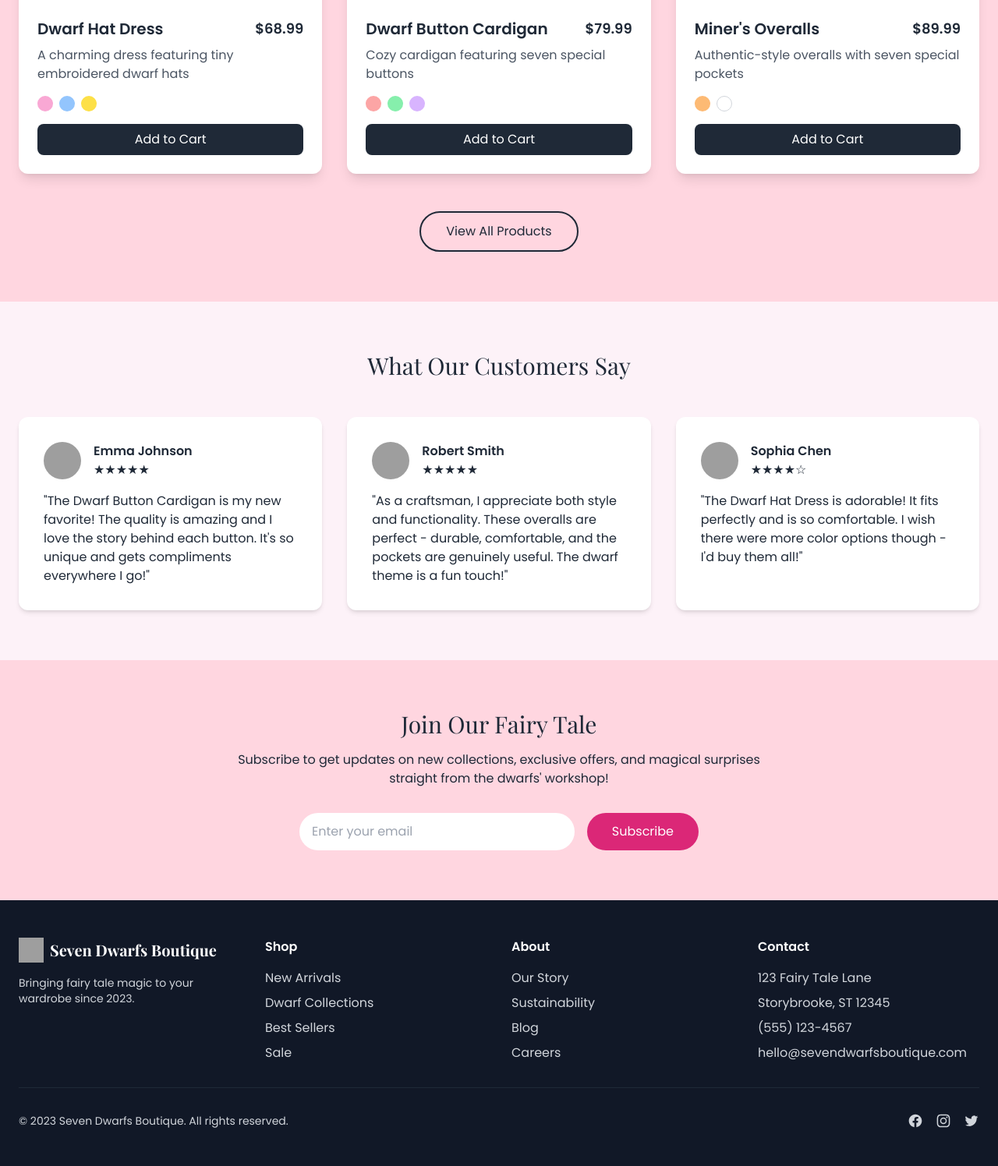
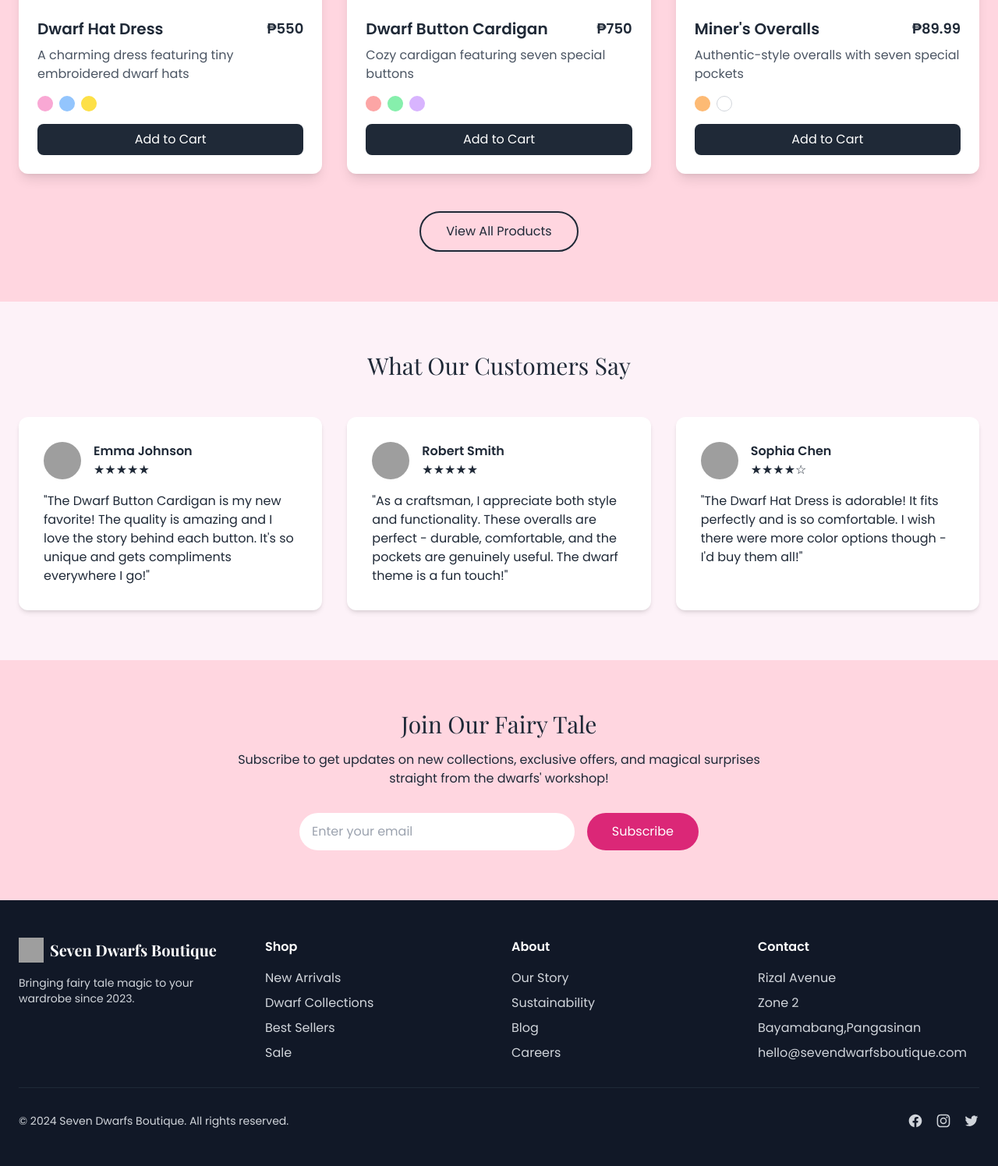
Before and after one commit to Ayesumoon/capstone-main, a PHP site: page /customerside/homepage.php in a window 1280 px wide. Shown: the part 1902-3398 px from the top of the page at 78% size. Run offline with PHP 8.4, Linux system fonts and the light colour scheme; data comes from the database, SQL or seed files in the repository; some libraries are stand-ins or nearby versions; grey boxes are pictures that could not be loaded.

Commit message:
changes 9/24

```diff
--- a/customerside/homepage.php
+++ b/customerside/homepage.php
@@ -64,8 +64,8 @@ $isLoggedIn = isset($_SESSION['customer_id']); // Adjust if you're using a diffe
     <ul class="flex flex-wrap justify-center space-x-4 text-sm md:text-base">
       <li><a href="homepage.php" class="bg-pink-500 hover:bg-pink-600 text-white px-4 py-2 rounded-full transition">Home</a></li>
       <li><a href="shop.php" class="hover:text-pink-500">Shop</a></li>
-      <li><a href="about.php" class="hover:text-pink-500">About</a></li>
-      <li><a href="contact.php" class="hover:text-pink-500">Contact</a></li>
+      <li><a href="about" class="hover:text-pink-500">About</a></li>
+      <li><a href="contact" class="hover:text-pink-500">Contact</a></li>
     </ul>
 
     <!-- Icons -->
@@ -145,6 +145,7 @@ $isLoggedIn = isset($_SESSION['customer_id']); // Adjust if you're using a diffe
     </form>
   </div>
 </div>
+
 
 
 
@@ -272,13 +273,13 @@ $isLoggedIn = isset($_SESSION['customer_id']); // Adjust if you're using a diffe
         <!-- Product 1 -->
         <div class="bg-white rounded-xl overflow-hidden shadow-lg product-card transition duration-300">
           <div class="relative">
-            <img src="https://storage.googleapis.com/workspace-0f70711f-8b4e-4d94-86f1-2a93ccde5887/image/e7509efe-d19b-4525-b9e8-60958fa1f875.png" alt="Pastel pink dress with embroidered dwarf hats along the hem and puff sleeves" class="w-full h-80 object-cover">
+            <img src= coords.jpg alt="Pastel pink dress with embroidered dwarf hats along the hem and puff sleeves" class="w-full h-80 object-cover">
             <span class="absolute top-4 right-4 bg-pink-200 text-pink-800 text-xs font-bold px-3 py-1 rounded-full">New</span>
           </div>
           <div class="p-6">
             <div class="flex justify-between items-start mb-2">
               <h3 class="font-bold text-xl">Dwarf Hat Dress</h3>
-              <span class="font-bold text-lg">$68.99</span>
+              <span class="font-bold text-lg"> ₱550</span>
             </div>
             <p class="text-gray-600 mb-4">A charming dress featuring tiny embroidered dwarf hats</p>
             <div class="flex space-x-2 mb-4">
@@ -299,7 +300,7 @@ $isLoggedIn = isset($_SESSION['customer_id']); // Adjust if you're using a diffe
           <div class="p-6">
             <div class="flex justify-between items-start mb-2">
               <h3 class="font-bold text-xl">Dwarf Button Cardigan</h3>
-              <span class="font-bold text-lg">$79.99</span>
+              <span class="font-bold text-lg">₱750</span>
             </div>
             <p class="text-gray-600 mb-4">Cozy cardigan featuring seven special buttons</p>
             <div class="flex space-x-2 mb-4">
@@ -320,7 +321,7 @@ $isLoggedIn = isset($_SESSION['customer_id']); // Adjust if you're using a diffe
           <div class="p-6">
             <div class="flex justify-between items-start mb-2">
               <h3 class="font-bold text-xl">Miner's Overalls</h3>
-              <span class="font-bold text-lg">$89.99</span>
+              <span class="font-bold text-lg">₱89.99</span>
             </div>
             <p class="text-gray-600 mb-4">Authentic-style overalls with seven special pockets</p>
             <div class="flex space-x-2 mb-4">
@@ -435,16 +436,16 @@ $isLoggedIn = isset($_SESSION['customer_id']); // Adjust if you're using a diffe
       <div>
         <h3 class="text-white font-bold mb-4">Contact</h3>
         <address class="not-italic">
-          <p class="mb-2">123 Fairy Tale Lane</p>
-          <p class="mb-2">Storybrooke, ST 12345</p>
-          <p class="mb-2">(555) 123-4567</p>
+          <p class="mb-2"> Rizal Avenue</p>
+          <p class="mb-2">Zone 2</p>
+          <p class="mb-2">Bayamabang,Pangasinan</p>
           <p>hello@sevendwarfsboutique.com</p>
         </address>
       </div>
     </div>
 
     <div class="max-w-7xl mx-auto pt-8 mt-8 border-t border-gray-800 flex flex-col md:flex-row justify-between items-center">
-      <p class="text-sm mb-4 md:mb-0">© 2023 Seven Dwarfs Boutique. All rights reserved.</p>
+      <p class="text-sm mb-4 md:mb-0">© 2024 Seven Dwarfs Boutique. All rights reserved.</p>
       <div class="flex space-x-4">
         <a href="#" class="hover:text-white transition duration-300">
           <svg class="w-5 h-5" fill="currentColor" viewBox="0 0 24 24">
--- a/customerside/shop.php
+++ b/customerside/shop.php
@@ -153,8 +153,8 @@ die("Query failed: " . $conn->error);
  <ul class="flex flex-wrap justify-center space-x-4 text-sm md:text-base">
         <li><a href="homepage.php" class="hover:text-pink-500">Home</a></li>
         <li><a href="shop.php" class="bg-pink-500 hover:bg-pink-600 text-white px-4 py-2 rounded-full transition">Shop</a></li>
-        <li><a href="about.php" class="hover:text-pink-500">About</a></li>
-        <li><a href="contact.php" class="hover:text-pink-500">Contact</a></li>
+        <li><a href="about" class="hover:text-pink-500">About</a></li>
+        <li><a href="contact" class="hover:text-pink-500">Contact</a></li>
       </ul>
 
 
@@ -279,6 +279,7 @@ die("Query failed: " . $conn->error);
               <h4 class="text-lg font-semibold"><?php echo htmlspecialchars($product['product_name']); ?></h4>
               <p class="text-sm text-gray-600 mt-2"><?php echo htmlspecialchars($product['category_name']); ?></p>
               <p class="font-semibold text-pink-600 mt-2">₱<?php echo number_format($product['price'], 2); ?></p>
+
             </a>
           </div>
         <?php endwhile; ?>
```
Also changed, not shown: categories.php (+32 -39 lines), customerside/SDB bg.jpg (added), 2 other files.
